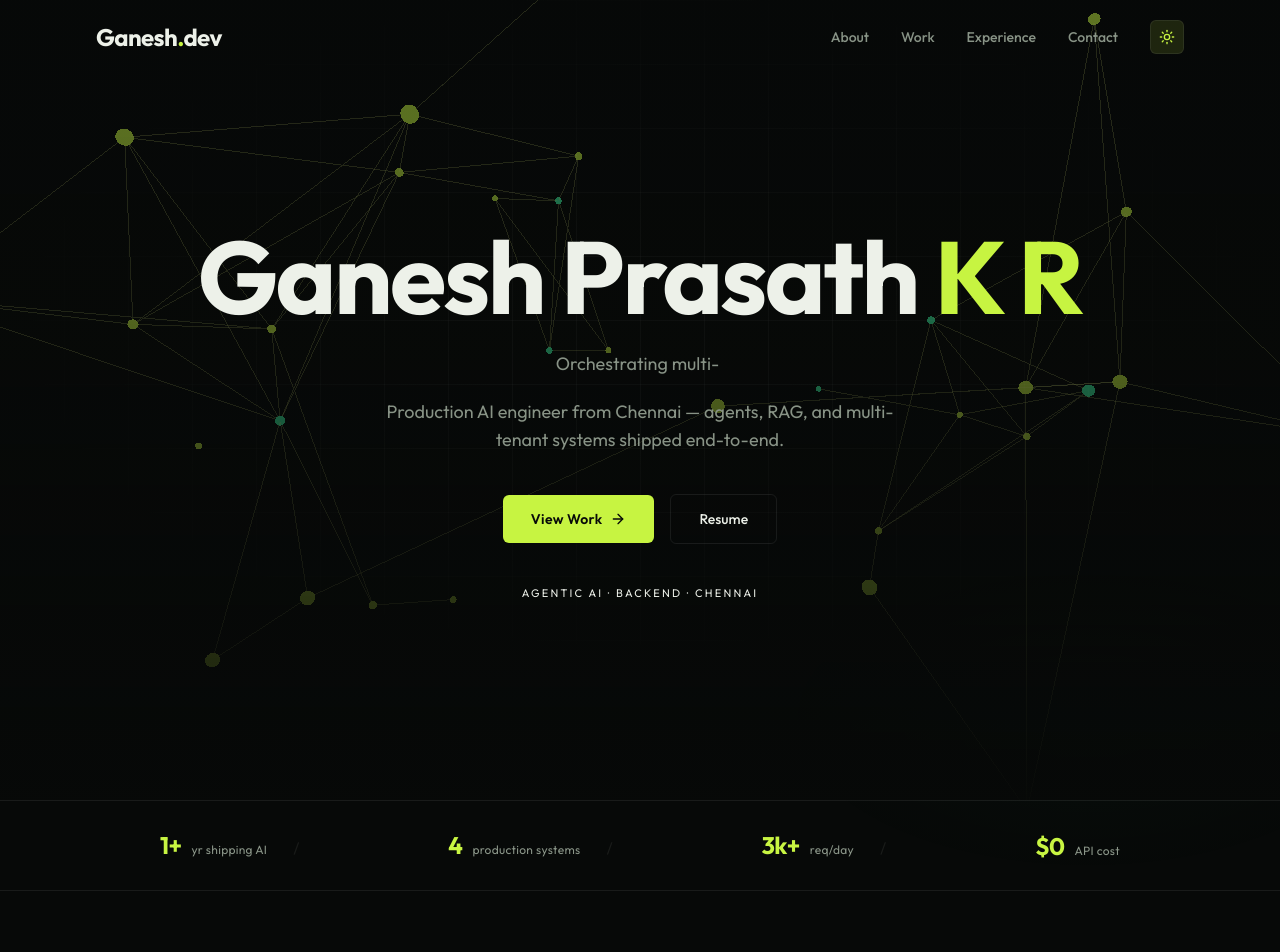
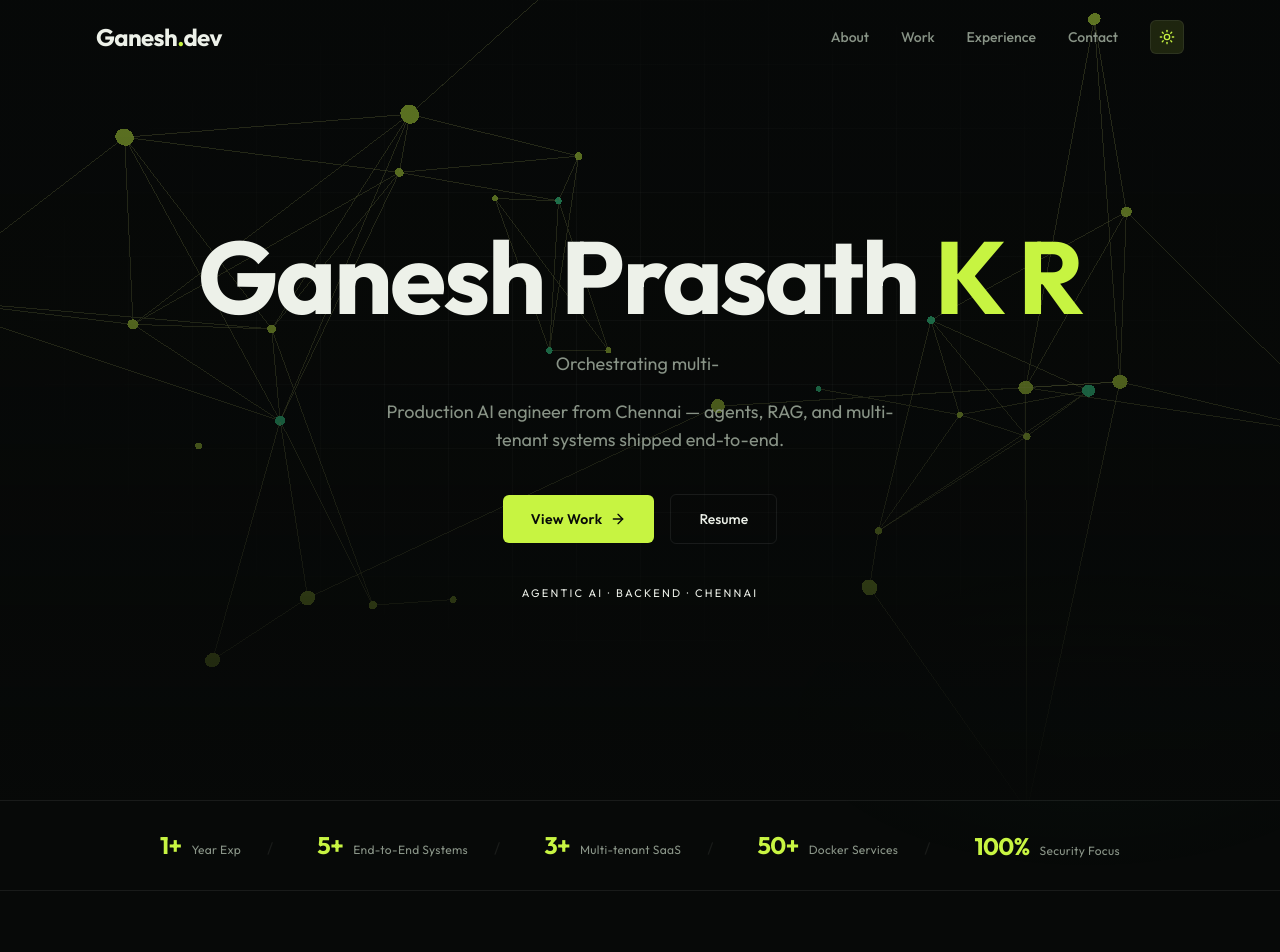
Before and after one commit to ganesh12122/my_porfile, a Next.js app: page / in a window 1280 px wide. Shown: the top 952 px of the page. Built offline with nearby package versions, Linux system fonts and the light colour scheme.

Commit message:
refactor(hero): update proof items for clarity and accuracy
- Revise labels and values in the proofItems array for improved readability and relevance.
- Enhance descriptions to better reflect current capabilities and offerings.

```diff
--- a/src/components/hero.tsx
+++ b/src/components/hero.tsx
@@ -43,10 +43,11 @@ function Typewriter({ phrases, speed = 70 }: { phrases: string[]; speed?: number
 }
 
 const proofItems = [
-  { value: '1+', label: 'yr shipping AI' },
-  { value: '4', label: 'production systems' },
-  { value: '3k+', label: 'req/day' },
-  { value: '$0', label: 'API cost' },
+  { value: '1+', label: 'Year Exp' },
+  { value: '5+', label: 'End-to-End Systems' },
+  { value: '3+', label: 'Multi-tenant SaaS' },
+  { value: '50+', label: 'Docker Services' },
+  { value: '100%', label: 'Security Focus' },
 ]
 
 const ease = [0.22, 1, 0.36, 1] as const
```
